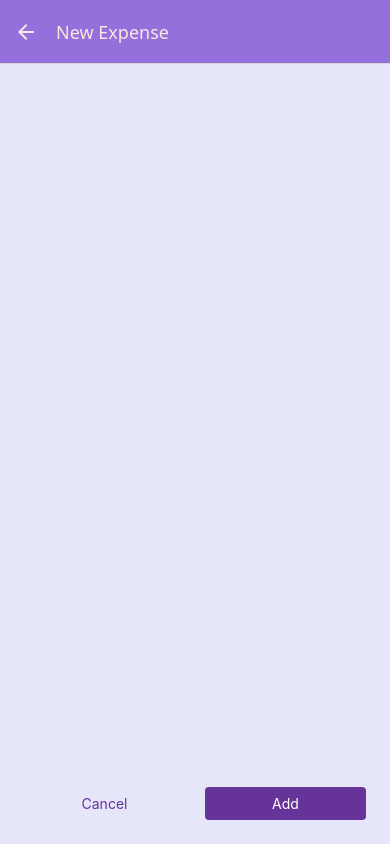
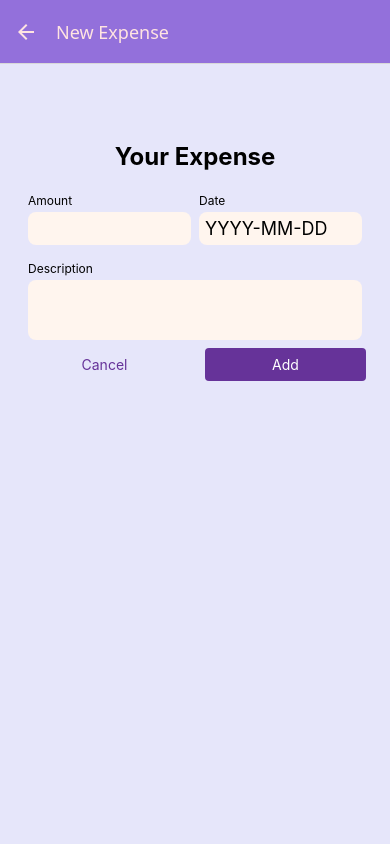
Before and after one commit to spiglebach/react-native, a React Native app in the folder expense-tracker/: screen /ManageExpense in a window 390 px wide. Built offline with nearby package versions, Linux system fonts and the light colour scheme.

Commit message:
custom input component and manage expense form

```diff
--- /dev/null
+++ b/expense-tracker/components/ManageExpense/ExpenseForm.js
@@ -0,0 +1,107 @@
+import { StyleSheet, Text, View } from "react-native"
+import Input from "./Input"
+import { useState } from "react";
+import Button from "../ui/Button";
+import { getFormattedDate } from "../../util/date";
+
+function ExpenseForm({defaultValues, submitButtonLabel, onSubmit, onCancel}) {
+    const [inputValues, setInputValues] = useState({
+        amount: defaultValues ? defaultValues.amount.toString() : '',
+        date: defaultValues ? getFormattedDate(defaultValues.date) : '',
+        description: defaultValues ? defaultValues.description : ''
+    })
+
+    function inputChangedHandler(inputIdentifier, enteredValue) {
+        setInputValues(originalValues => {
+            let newValue = enteredValue
+            if (inputIdentifier === 'amount') {
+                newValue = enteredValue.replaceAll(",", ".")
+            }
+            if (inputIdentifier === 'date') {
+                const previousDateValueLength = originalValues.date.length
+                const enteredValueLength = enteredValue.length
+                const isDeleting = enteredValueLength < previousDateValueLength
+                const isBeforeHyphen = enteredValueLength === 4 || enteredValueLength === 7
+                if (isDeleting && isBeforeHyphen) {
+                    newValue = enteredValue.substring(0, enteredValueLength - 1)
+                } else if (!isDeleting && isBeforeHyphen) {
+                    newValue = enteredValue + '-'
+                }
+            }
+            return {
+                ...originalValues,
+                [inputIdentifier]: newValue
+            }
+        })
+    }
+
+    function submitHandler() {
+        const expenseData = {
+            amount: +inputValues.amount,
+            date: new Date(inputValues.date),
+            description: inputValues.description
+        }
+        onSubmit(expenseData)
+    }
+
+    return (
+        <View style={styles.form}>
+            <Text style={styles.title}>Your Expense</Text>
+            <View style={styles.inputsRow}>
+                <Input style={styles.inputRowItem} label="Amount" textInputProps={{
+                    keyboardType: 'decimal-pad',
+                    onChangeText: inputChangedHandler.bind(this, 'amount'),
+                    value: inputValues.amount
+                }} />
+                <Input style={styles.inputRowItem} label="Date" textInputProps={{
+                    placeholder: 'YYYY-MM-DD',
+                    keyboardType: 'number-pad',
+                    maxLength: 10,
+                    onChangeText: inputChangedHandler.bind(this, 'date'),
+                    value: inputValues.date
+                }}/>
+            </View>
+            <Input label="Description" textInputProps={{
+                multiline: true,
+                autoCorrect: true,
+                autoCapitalize: 'sentences',
+                onChangeText: inputChangedHandler.bind(this, 'description'),
+                value: inputValues.description
+            }}/>
+            <View style={styles.buttonContainer}>
+                <Button style={styles.buttonStyle} mode='flat' onPress={onCancel}>Cancel</Button>
+                <Button style={styles.buttonStyle} onPress={submitHandler}>{submitButtonLabel}</Button>
+            </View>
+        </View>
+    )
+}
+
+const styles = StyleSheet.create({
+    form: {
+        marginTop: 40,
+        flex: 1
+    },
+    title: {
+        fontSize: 24,
+        fontWeight: 'bold',
+        marginVertical: 14,
+        textAlign: 'center'
+    },
+    inputsRow: {
+        flexDirection: 'row',
+        justifyContent: 'space-between'
+    },
+    inputRowItem: {
+        flex: 1
+    },
+    buttonContainer: {
+        flexDirection: 'row',
+        justifyContent: 'center',
+        gap: 20
+    },
+    buttonStyle: {
+        flex: 1
+    }
+})
+
+export default ExpenseForm
--- /dev/null
+++ b/expense-tracker/components/ManageExpense/Input.js
@@ -0,0 +1,37 @@
+import { StyleSheet, Text, TextInput, View } from "react-native"
+
+function Input({label, style, textInputProps}) {
+    let inputStyles = [styles.input]
+    if (textInputProps && textInputProps.multiline) {
+        inputStyles.push(styles.inputMultiline)
+    }
+    return (
+        <View style={[styles.container, style]}>
+            <Text style={styles.label}>{label}</Text>
+            <TextInput style={inputStyles} {...textInputProps} />
+        </View>
+    )
+}
+
+const styles = StyleSheet.create({
+    container: {
+        marginHorizontal: 4,
+        marginVertical: 8
+    },
+    label: {
+        fontSize: 12,
+        marginBottom: 4
+    },
+    input: {
+        backgroundColor: 'seashell',
+        padding: 6,
+        borderRadius: 8,
+        fontSize: 18
+    },
+    inputMultiline: {
+        minHeight: 60,
+        textAlignVertical: 'top'
+    }
+})
+
+export default Input
--- a/expense-tracker/screens/ManageExpense.js
+++ b/expense-tracker/screens/ManageExpense.js
@@ -2,13 +2,15 @@ import { useContext, useLayoutEffect } from 'react'
 import { Pressable, StyleSheet, Text, View } from 'react-native'
 import IconButton from '../components/ui/IconButton'
 import { GlobalStyles } from '../constants/styles'
-import Button from '../components/ui/Button'
 import { ExpensesContext } from '../store/context/expenses-context'
+import ExpenseForm from '../components/ManageExpense/ExpenseForm'
 
 function ManageExpenseScreen({navigation, route}) {
     const expenseId = route.params?.expenseId
-    const {deleteExpense, addExpense, updateExpense} = useContext(ExpensesContext)
+    const {expenses, deleteExpense, addExpense, updateExpense} = useContext(ExpensesContext)
     const isEditing = !!expenseId
+
+    const editedExpense = expenses.find(expense => expense.id === expenseId)
 
     useLayoutEffect(() => {
         navigation.setOptions({
@@ -25,11 +27,11 @@ function ManageExpenseScreen({navigation, route}) {
         navigation.goBack()
     }
 
-    function confirmHandler() {
+    function confirmHandler(expenseData) {
         if  (isEditing) {
-            updateExpense(expenseId, {description: 'test', amount: 19.99, date: new Date('2025-01-01')})
+            updateExpense(expenseId, expenseData)
         } else {
-            addExpense({description: 'new expense', amount: 99.99, date: new Date()})
+            addExpense(expenseData)
         }
         navigation.goBack()
     }
@@ -43,10 +45,11 @@ function ManageExpenseScreen({navigation, route}) {
     return (
         <View style={styles.container}>
             {isEditing && <Text>expenseId: {expenseId}</Text>}
-            <View style={styles.buttonContainer}>
-                <Button style={styles.buttonStyle} mode='flat' onPress={cancelHandler}>Cancel</Button>
-                <Button style={styles.buttonStyle} onPress={confirmHandler}>{isEditing ? 'Update' : 'Add'}</Button>
-            </View>
+            <ExpenseForm
+                defaultValues={editedExpense}
+                submitButtonLabel={isEditing ? 'Update' : 'Add'}
+                onSubmit={confirmHandler}
+                onCancel={cancelHandler}/>
             { deleteButton }
         </View>
     )
@@ -57,15 +60,6 @@ const styles = StyleSheet.create({
         flex: 1,
         padding: 24,
         backgroundColor: GlobalStyles.colors.screenBackgroundColor
-    },
-    buttonContainer: {
-        marginTop: 'auto',
-        flexDirection: 'row',
-        justifyContent: 'center',
-        gap: 20
-    },
-    buttonStyle: {
-        flex: 1
     },
     deleteButtonContainer: {
         height: 50,
--- a/expense-tracker/util/date.js
+++ b/expense-tracker/util/date.js
@@ -1,13 +1,5 @@
 export function getFormattedDate(date) {
-    let month = date.getMonth() + 1
-    if (month < 10) {
-        month = `0${month}`
-    }
-    let day = date.getDate()
-    if (day < 10) {
-        day = `0${day}`
-    }
-    return `${date.getFullYear()}-${month}-${day}`
+    return date.toISOString().slice(0, 10)
 }
 
 export function getDateMinusDays(date, days) {
```
